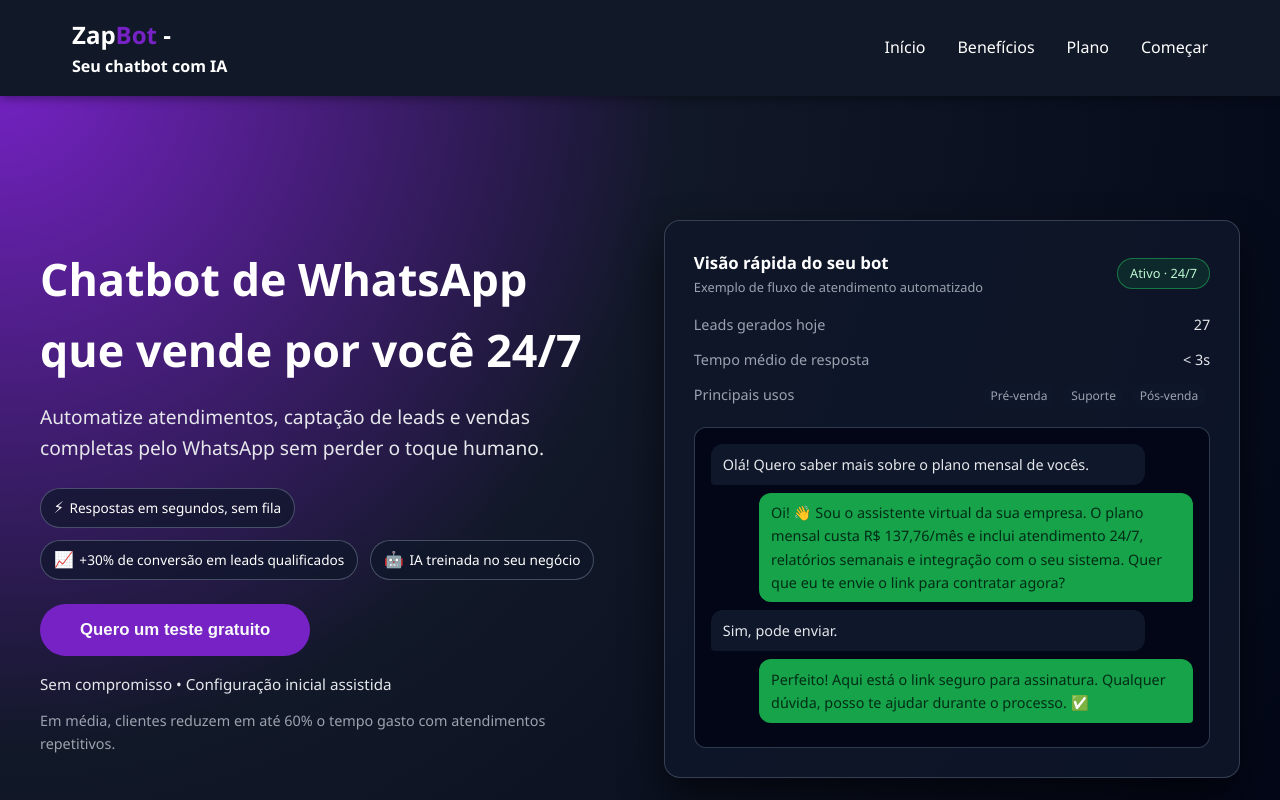
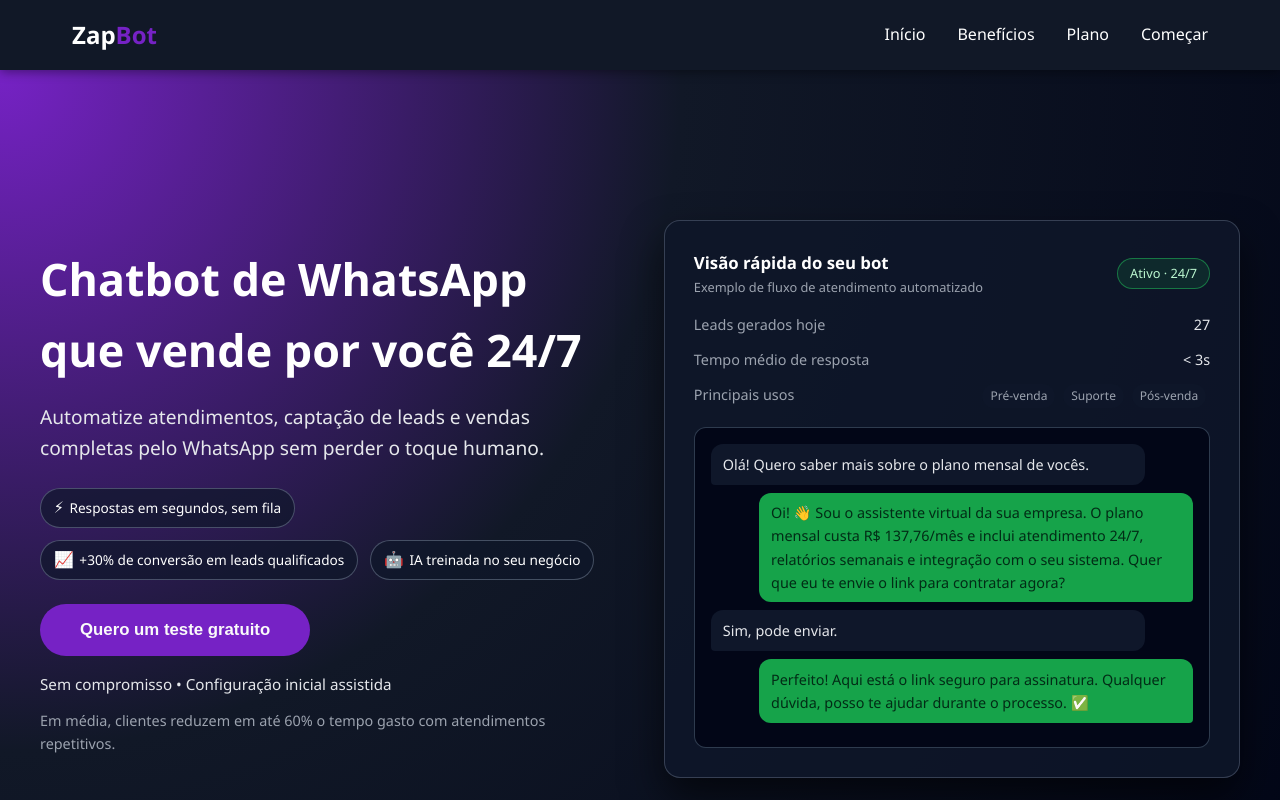
Before and after one commit to vitinvxmesmo/lp_zaptbot, a plain HTML site: page index.html in a window 1280 px wide. Shown: the top 800 px of the page. Drawn offline with Linux system fonts and the light colour scheme.

Commit message:
Remoção de SubTitulo do Head

```diff
--- a/index.html
+++ b/index.html
@@ -570,7 +570,7 @@
 <body>
     <header>
         <nav>
-            <div class="logo">Zap<span class="highlight-whatsapp">Bot</span> - <h6>Seu chatbot com IA</h6></div>
+            <div class="logo">Zap<span class="highlight-whatsapp">Bot</span></div>
             <ul class="nav-links">
                 <li><a href="#home">Início</a></li>
                 <li><a href="#features">Benefícios</a></li>
```
